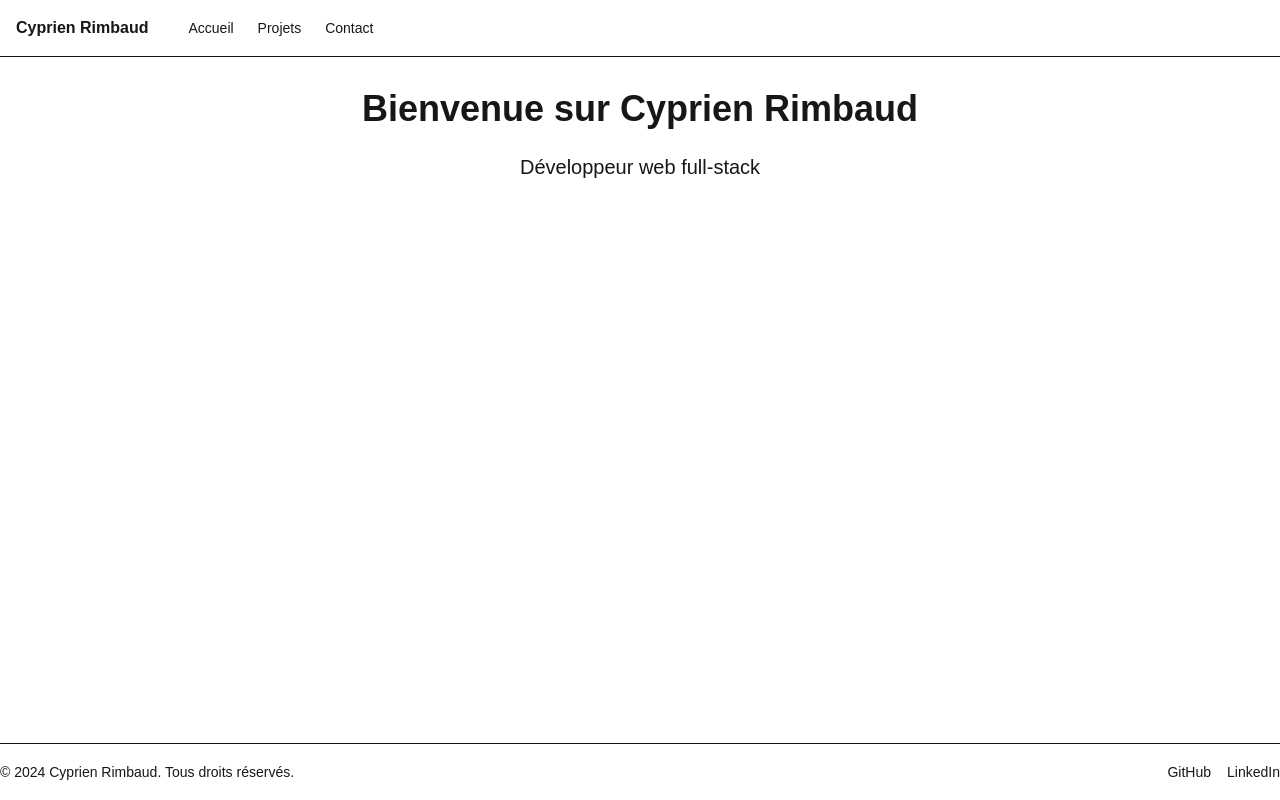
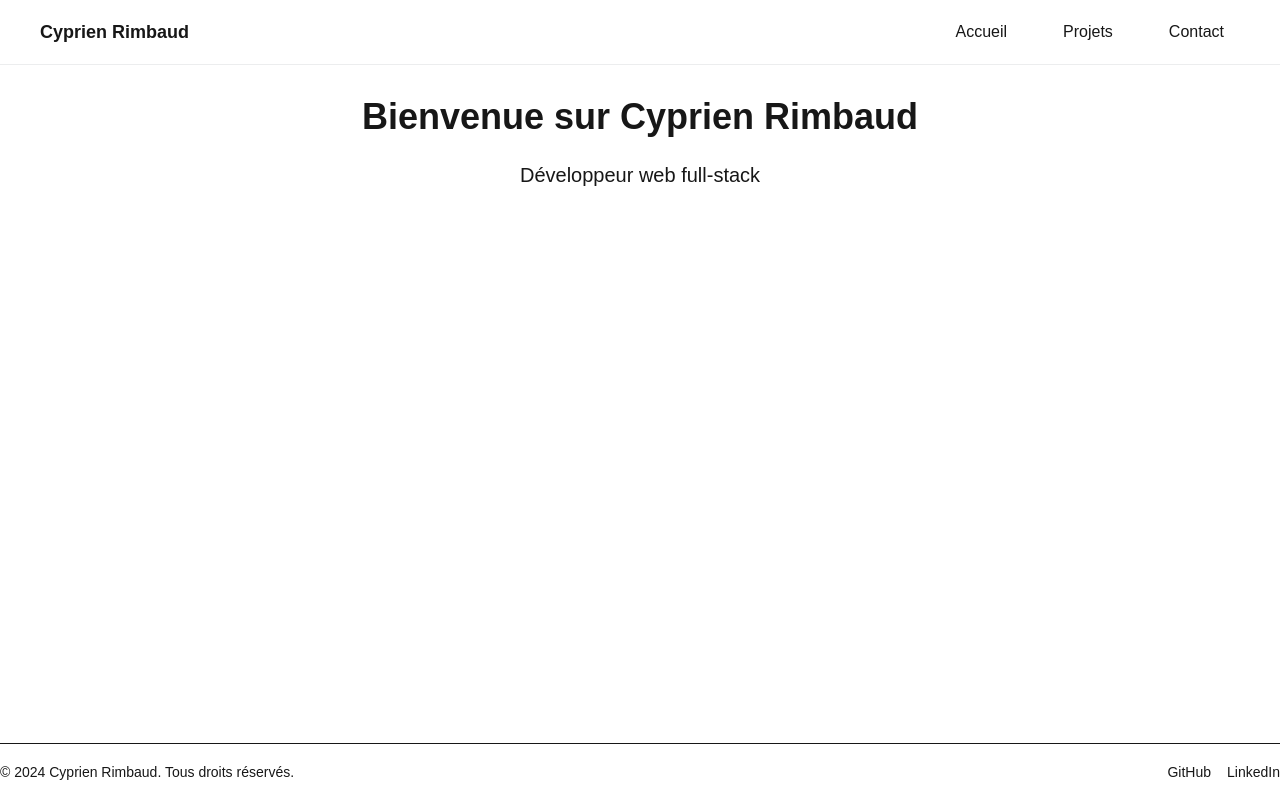
Before and after one commit to Sidarzo/cyprienrimbaud.fr, a Next.js app: page / in a window 1280 px wide. Built offline with nearby package versions, Linux system fonts and the light colour scheme.

Commit message:
Right button

```diff
--- a/src/components/layout/Header.tsx
+++ b/src/components/layout/Header.tsx
@@ -2,27 +2,21 @@ import Link from 'next/link';
 
 export default function Header() {
   return (
-    <header className="w-full border-b border-border/40 bg-background/95 backdrop-blur supports-[backdrop-filter]:bg-background/60">
-      <div className="container flex h-14 max-w-screen-2xl items-center px-4">
-        <div className="mr-4 hidden md:flex">
-          <Link href="/" className="mr-6 flex items-center space-x-2">
-            <span className="hidden font-bold sm:inline-block">
-              Cyprien Rimbaud
-            </span>
-          </Link>
-        </div>
-        <nav className="flex items-right space-x-6 text-sm font-medium">
-          <Link href="/" className="transition-colors hover:text-foreground/80">
-            Accueil
-          </Link>
-          <Link href="/projets" className="transition-colors hover:text-foreground/80">
-            Projets
-          </Link>
-          <Link href="/contact" className="transition-colors hover:text-foreground/80">
-            Contact
-          </Link>
-        </nav>
+    <nav className="flex items-center justify-between whitespace-nowrap border-b border-solid border-b-[#ecedee] px-10 py-3">
+      <div className="font-bold text-lg">
+        <Link href="/">Cyprien Rimbaud</Link>
       </div>
-    </header>
+      <div className="flex items-center space-x-6 ml-auto">
+        <Link href="/" className="hover:bg-black hover:text-white p-2 px-4 rounded-2xl transition-colors hover:font-bold">
+          Accueil
+        </Link>
+        <Link href="/projects" className="hover:bg-black hover:text-white p-2 px-4 rounded-2xl transition-colors hover:font-bold">
+          Projets
+        </Link>
+        <Link href="/contact" className="hover:bg-black hover:text-white p-2 px-4 rounded-2xl transition-colors hover:font-bold">
+          Contact
+        </Link>
+      </div>
+    </nav>
   );
 }
--- /dev/null
+++ b/src/components/layout/SimpleNavbar.tsx
@@ -0,0 +1,20 @@
+import Link from 'next/link';
+
+export default function SimpleNavbar() {
+  return (
+    <nav className="w-full h-16 flex items-center px-6 border-b border-border/40 bg-background/95">
+      <div className="flex-1" />
+      <div className="flex items-center space-x-6 ml-auto">
+        <Link href="/" className="hover:underline">
+          Accueil
+        </Link>
+        <Link href="/projets" className="hover:underline">
+          Projets
+        </Link>
+        <Link href="/contact" className="hover:underline">
+          Contact
+        </Link>
+      </div>
+    </nav>
+  );
+}
```
